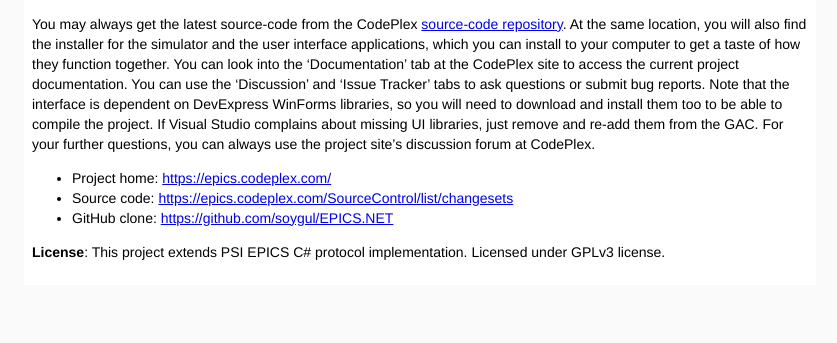
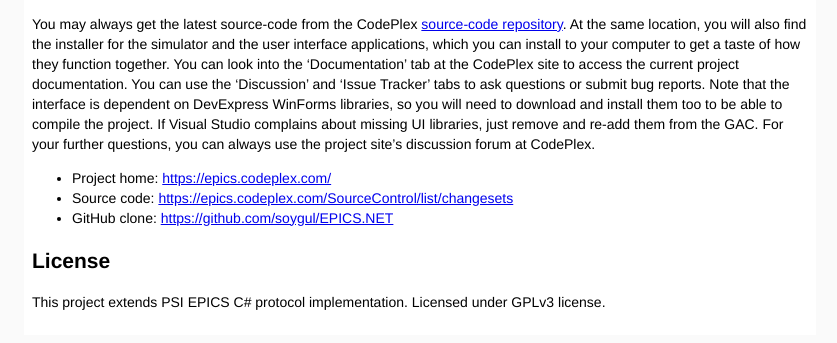
Before and after one commit to soygul/soygul.github.io, a plain HTML site: page epics/index.html in a window 1280 px wide. Shown: the part 4777-5120 px from the top of the page, without its empty margins (220-1057 px from the left). Before the commit the page ends 5070 px from the top, so only its background shows below. Drawn offline with Linux system fonts and the light colour scheme.

Commit message:
update index.html

```diff
--- a/epics/index.html
+++ b/epics/index.html
@@ -177,8 +177,10 @@
     <li>GitHub clone: <a href="https://github.com/soygul/EPICS.NET">https://github.com/soygul/EPICS.NET</a></li>
   </ul>
 
+  <h2>License</h2>
+
   <p>
-    <strong>License</strong>: This project extends PSI EPICS C# protocol implementation. Licensed under GPLv3 license.
+    This project extends PSI EPICS C# protocol implementation. Licensed under GPLv3 license.
   </p>
 
 </body>
```
